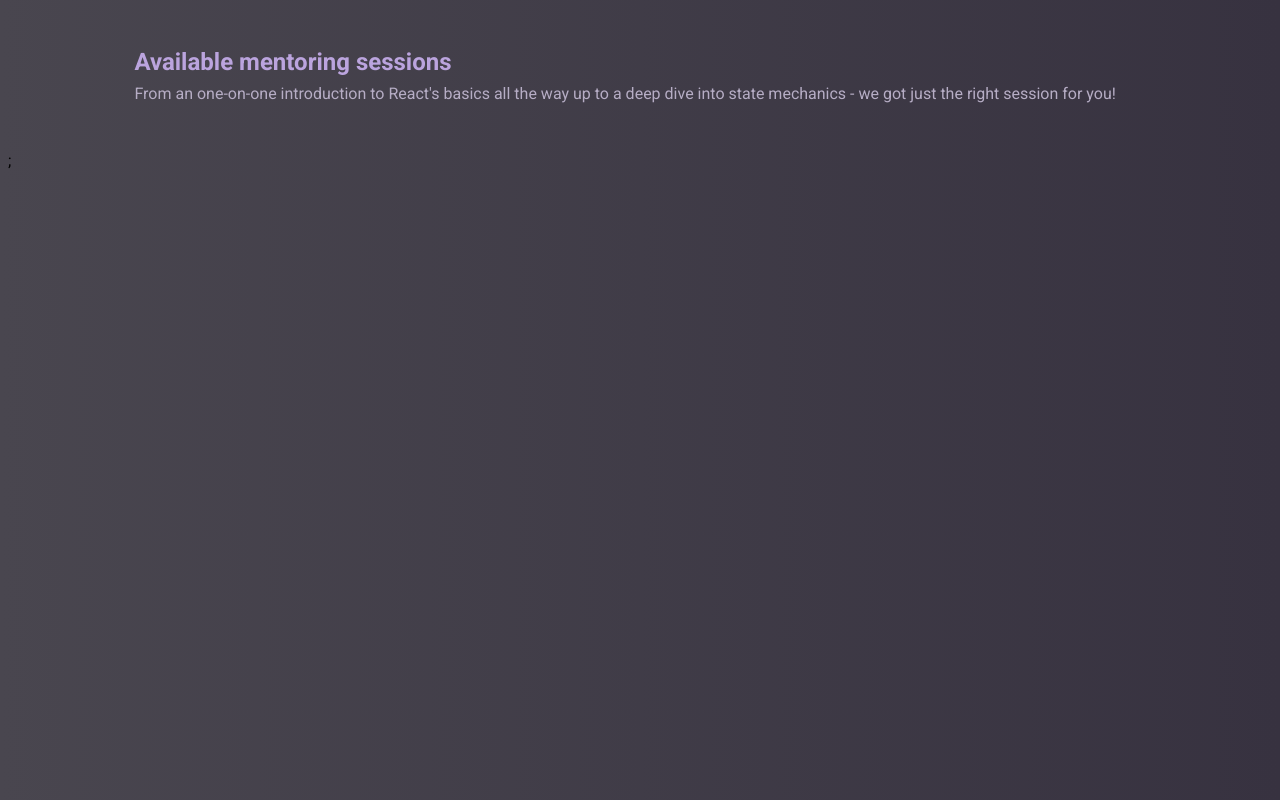
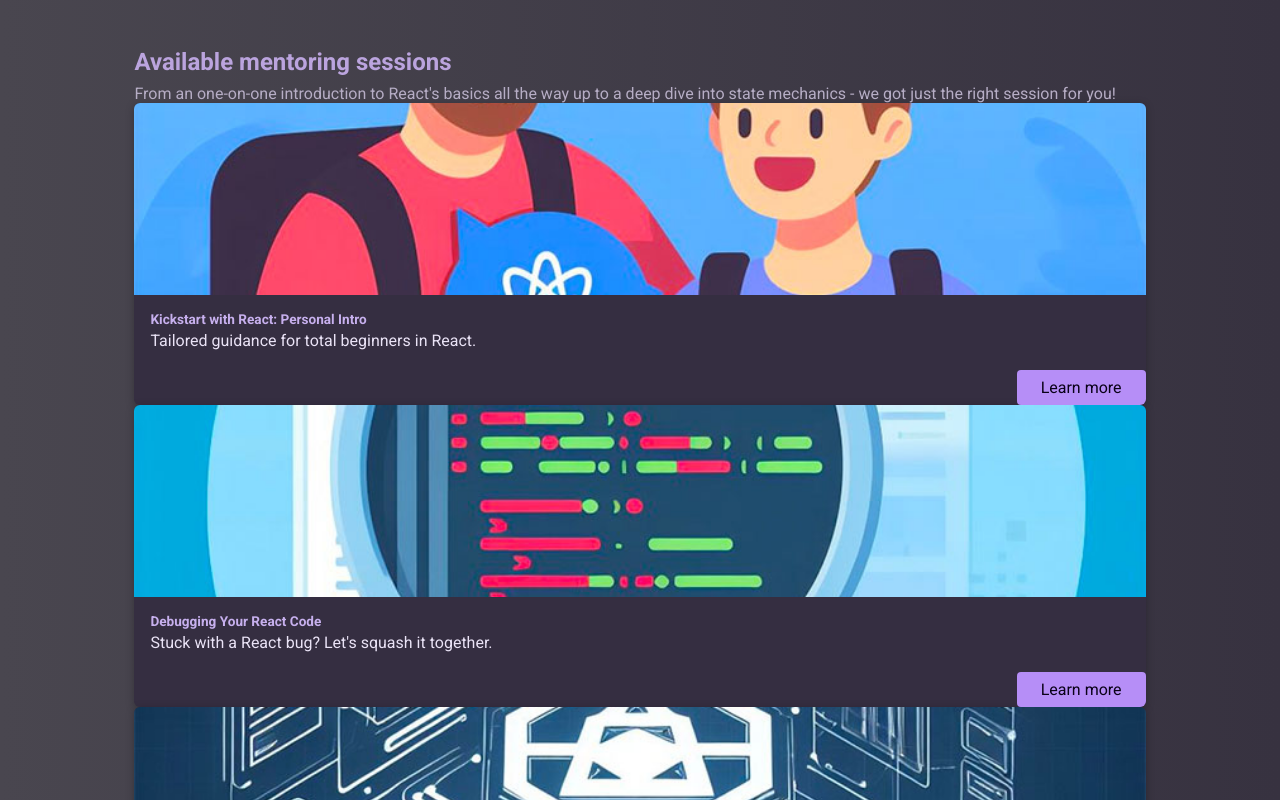
Before and after one commit to Muhammad0320/react-ts-taks, a React (Vite) app: page /sessions in a window 1280 px wide. Shown: the top 800 px of the page. Built offline with nearby package versions, Linux system fonts and the light colour scheme.

Commit message:
chore: update session item

```diff
--- a/src/pages/Sessions.tsx
+++ b/src/pages/Sessions.tsx
@@ -1,4 +1,5 @@
-import { SESSIONS } from '../dummy-sessions.ts'; // normally, we would probably load that from a server
+import { SESSIONS } from "../dummy-sessions.ts"; // normally, we would probably load that from a server
+import SessionItem from "./SessionItem.tsx";
 
 export default function SessionsPage() {
   return (
@@ -12,6 +13,12 @@ export default function SessionsPage() {
         </p>
       </header>
       {/* Todo: Output list of sessions */}
+
+      <ul className="sessions-list">
+        {SESSIONS.map((item) => (
+          <SessionItem {...item} />
+        ))}
+      </ul>
     </main>
   );
 }
```
